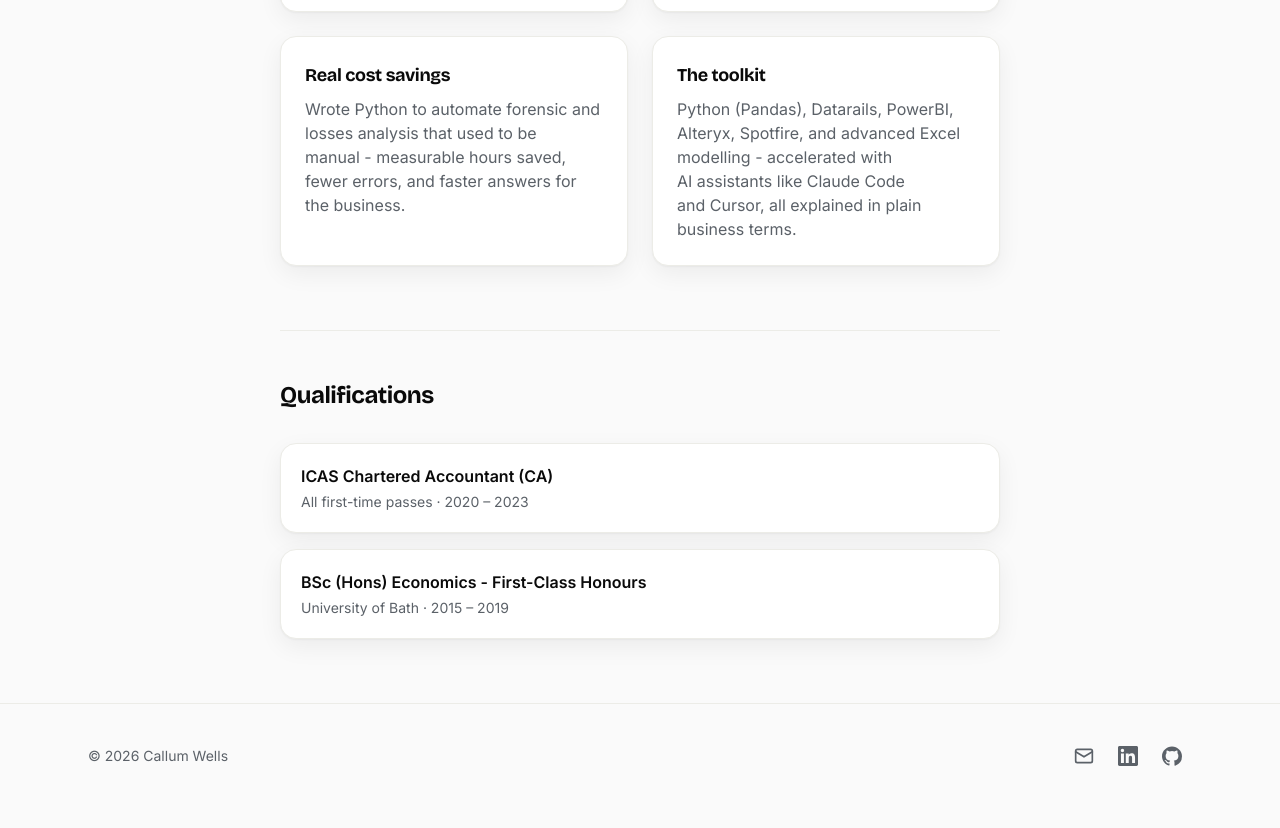
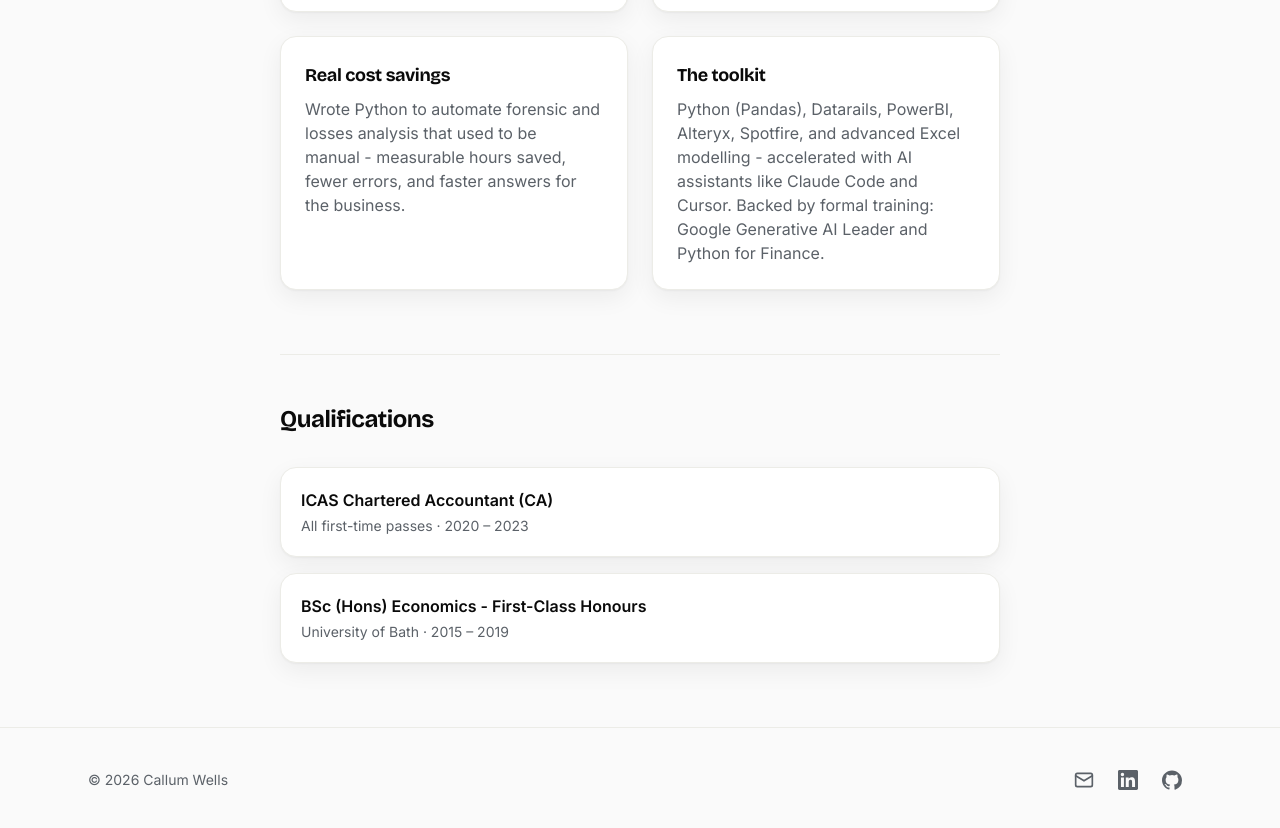
Before and after one commit to cal-wells/accountant-that-builds, a Next.js app: page /cv in a window 1280 px wide. Shown: the part 1744-2572 px from the top of the page. Built offline with nearby package versions, Linux system fonts and the light colour scheme; no server answers.

Commit message:
content: fold AI/Python certs into CV toolkit, add View code link to portfolio card

```diff
--- a/data/cv.ts
+++ b/data/cv.ts
@@ -93,6 +93,6 @@ export const skillGroups: SkillGroup[] = [
   {
     heading: "The toolkit",
     blurb:
-      "Python (Pandas), Datarails, PowerBI, Alteryx, Spotfire, and advanced Excel modelling - accelerated with AI assistants like Claude Code and Cursor, all explained in plain business terms.",
+      "Python (Pandas), Datarails, PowerBI, Alteryx, Spotfire, and advanced Excel modelling - accelerated with AI assistants like Claude Code and Cursor. Backed by formal training: Google Generative AI Leader and Python for Finance.",
   },
 ];
--- a/data/projects.ts
+++ b/data/projects.ts
@@ -27,6 +27,7 @@ export const projects: Project[] = [
     what: "The site you're looking at now - designed and built from scratch with Next.js, TypeScript, and Claude Code, then deployed to Vercel.",
     why: "The proof is the product. Rather than claiming I can build with modern tools, I built the thing you're reading on - start to finish.",
     status: "Live",
+    detailUrl: "https://github.com/cal-wells/accountant-that-builds",
   },
   {
     slug: "stag-do-itinerary",
```
